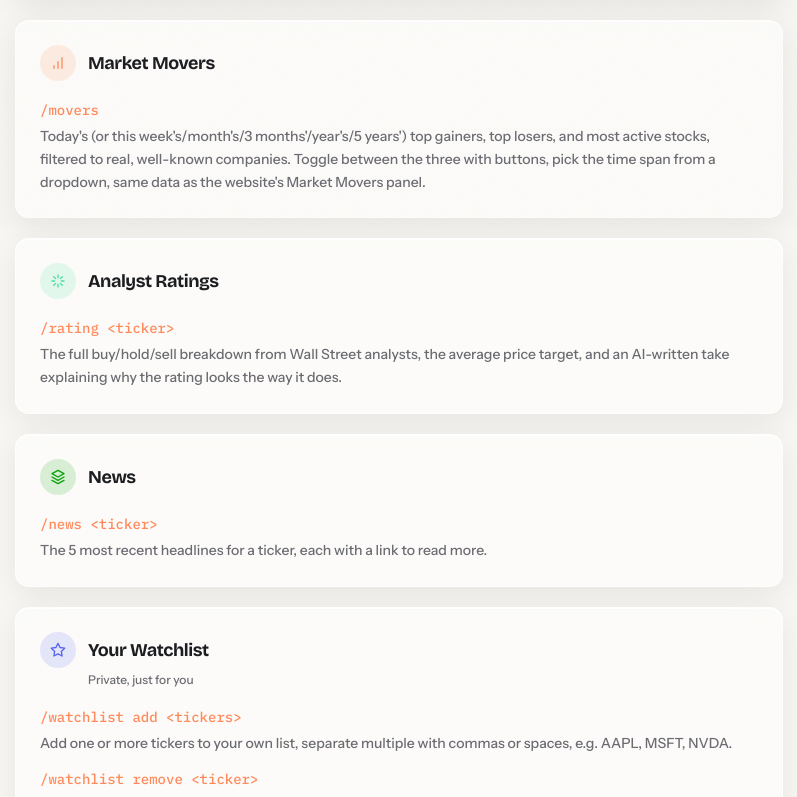
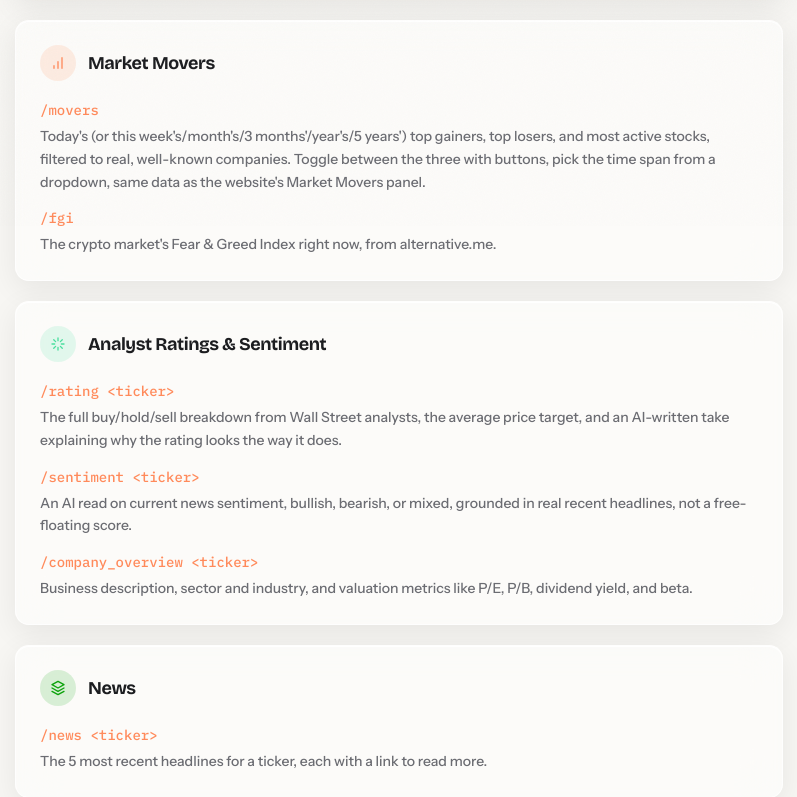
Before and after one commit to AdwaitGadigone/Investo, a Next.js app: page /bot in a window 1280 px wide. Shown: the part 574-1371 px from the top of the page, without its empty margins (241-1038 px from the left). Built offline with nearby package versions, Linux system fonts and the light colour scheme; no server answers.

Commit message:
Sync /bot page with the three new bot commands (sentiment, company_overview, fgi)

```diff
--- a/src/app/bot/page.jsx
+++ b/src/app/bot/page.jsx
@@ -43,16 +43,25 @@ const SECTIONS = [
         cmd: "/movers",
         body: "Today's (or this week's/month's/3 months'/year's/5 years') top gainers, top losers, and most active stocks, filtered to real, well-known companies. Toggle between the three with buttons, pick the time span from a dropdown, same data as the website's Market Movers panel.",
       },
+      { cmd: "/fgi", body: "The crypto market's Fear & Greed Index right now, from alternative.me." },
     ],
   },
   {
     icon: IconSparkle,
     color: "bg-cool/15 text-cool",
-    title: "Analyst Ratings",
+    title: "Analyst Ratings & Sentiment",
     commands: [
       {
         cmd: "/rating <ticker>",
         body: "The full buy/hold/sell breakdown from Wall Street analysts, the average price target, and an AI-written take explaining why the rating looks the way it does.",
+      },
+      {
+        cmd: "/sentiment <ticker>",
+        body: "An AI read on current news sentiment, bullish, bearish, or mixed, grounded in real recent headlines, not a free-floating score.",
+      },
+      {
+        cmd: "/company_overview <ticker>",
+        body: "Business description, sector and industry, and valuation metrics like P/E, P/B, dividend yield, and beta.",
       },
     ],
   },
```
